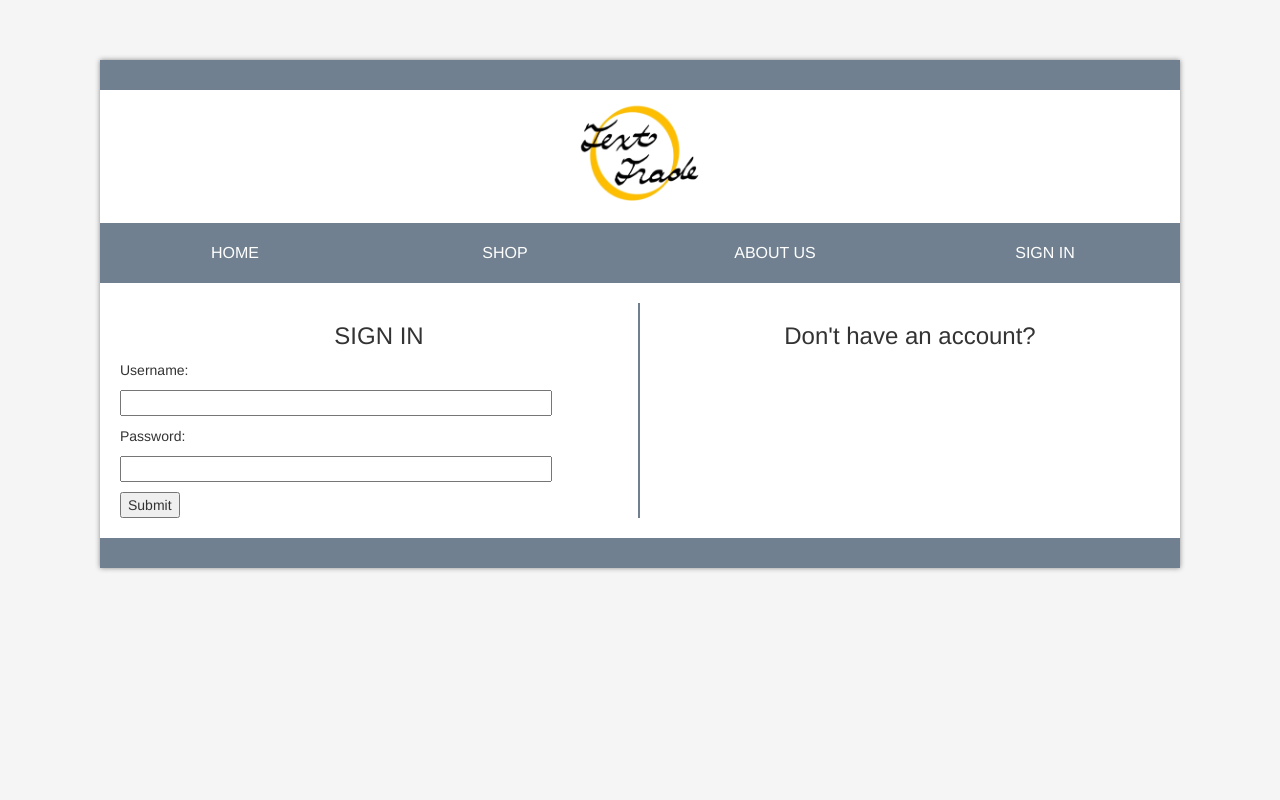
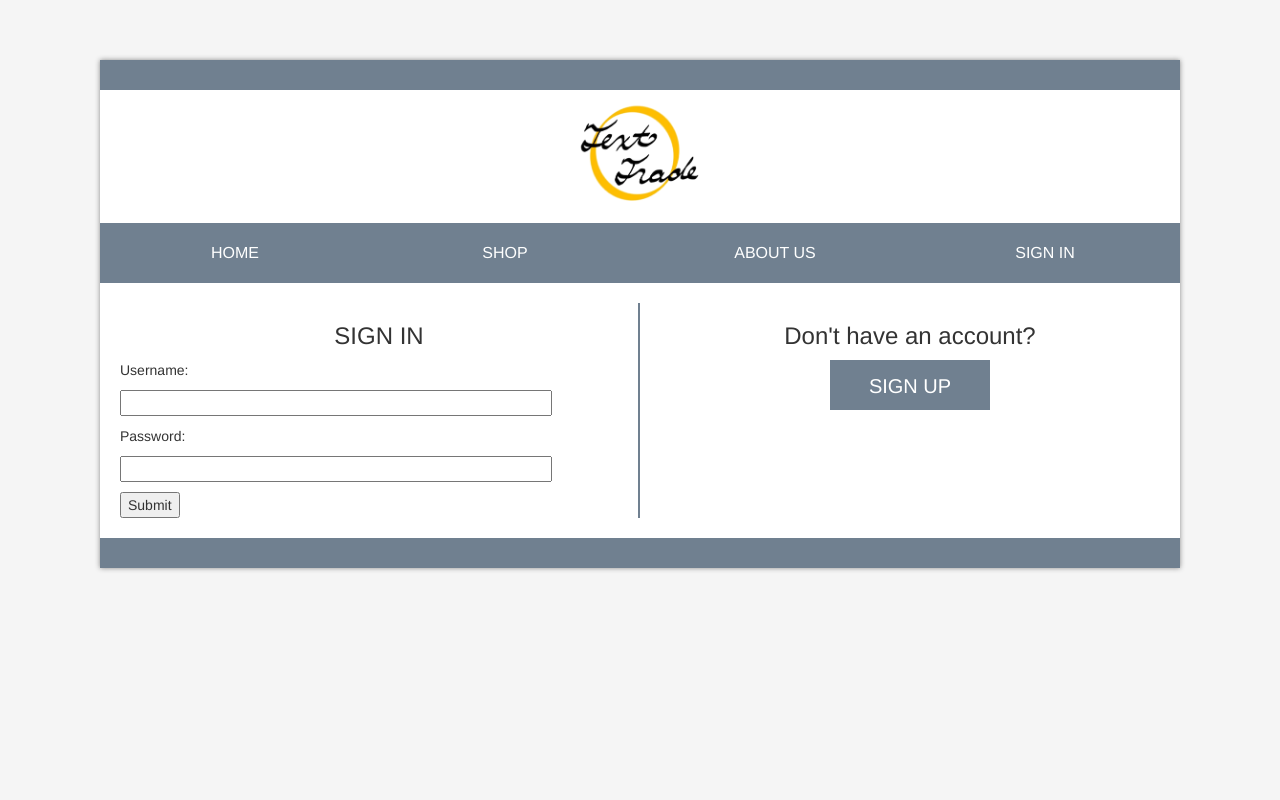
Before and after one commit to bnh5et/EComm, a PHP site: page /phpmail/sign_in.php in a window 1280 px wide. Run offline with PHP 8.4, Linux system fonts and the light colour scheme.

Commit message:
Fixed sign up button

```diff
--- a/createNewAccount.php
+++ b/createNewAccount.php
@@ -254,7 +254,7 @@ require_once 'PHPMailer/PHPMailerAutoload.php';
 
 ?>
 <html>
-<form action="sign_up.html">
+<form action="sign_up.php">
 	<input type="submit" value="Back" />
 </form>
 </html>
--- a/sign_in.php
+++ b/sign_in.php
@@ -46,7 +46,9 @@
             </div>
             <div class="signin" style="width: 50%; display: inline-block; float: right; padding-left: 20px;">
                 <h3 style="text-align: center;">Don't have an account?</h3>
-                <a href="sign_up.php" class="button-display">SIGN UP</a>
+                <div class="button-box">
+                    <a href="sign_up.php">SIGN UP</a>
+                </div>
             </div>
 
         </div>
```
